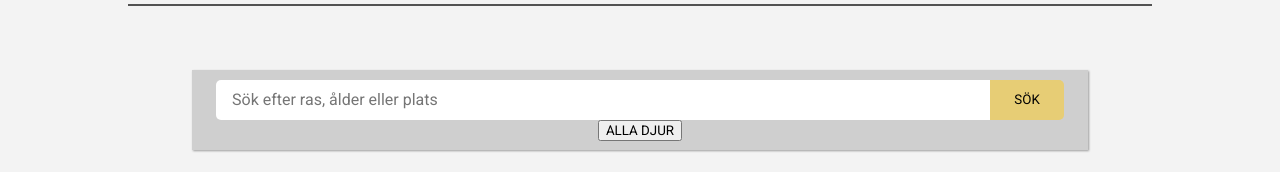
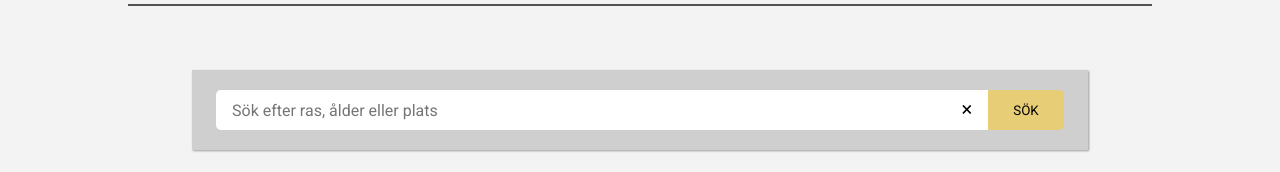
Before and after one commit to timand1/rescue-rabbits-magic-monkeys, a React (Vite) app: page / in a window 1280 px wide. Shown: the part 636-808 px from the top of the page. Built offline with nearby package versions, Linux system fonts and the light colour scheme.

Commit message:
cancel search

```diff
--- a/src/components/Search.tsx
+++ b/src/components/Search.tsx
@@ -29,15 +29,19 @@ export default function Search(props: SearchProps) {
     const showAll: () => void = () => {
         props.setAnimals(data.animals)
      }
+     const preventRefresh: (e:any) => void = (e:any) => {
+        e.preventDefault();
+    }
 
     return (
-        <div className='search-container'>
+        <form className='search-container' onSubmit={preventRefresh}>
             <div className='search'>
                 <input className='search-form' type="text" placeholder='Sök efter ras, ålder eller plats' onKeyUp={(e) => {handleSearch(e)}} />
+                <input className='cancel-search' type="reset" onClick={showAll} value="&#128473;" />
                 <button className='search-btn' onClick={(e) => props.searchAnimals(searchInput)}>SÖK</button>
             </div>
-            <button className='show-all' onClick={showAll}>ALLA DJUR</button>
-        </div>
+
+        </form>
 
 
     )
--- a/src/styles/_search.scss
+++ b/src/styles/_search.scss
@@ -25,10 +25,25 @@
     width: 100%;
     height: 2.5rem;
     border-radius: 5px 0 0 5px;
-    border: none;
+    border: 0;
+    outline: none;
     padding-left: 1rem;
     font-size: 1rem;
     transition: .2s all;
+}
+.cancel-search{
+    transition: .1s all;
+    margin-left: -70px;
+    padding: 0 1rem 0 1rem;
+    background: white;
+    border: 0;
+    text-align: center;
+    &:hover {
+     font-weight: 600
+    }
+
+
+
 }
 .search-btn{
     @include buttons.search-btn();
```
